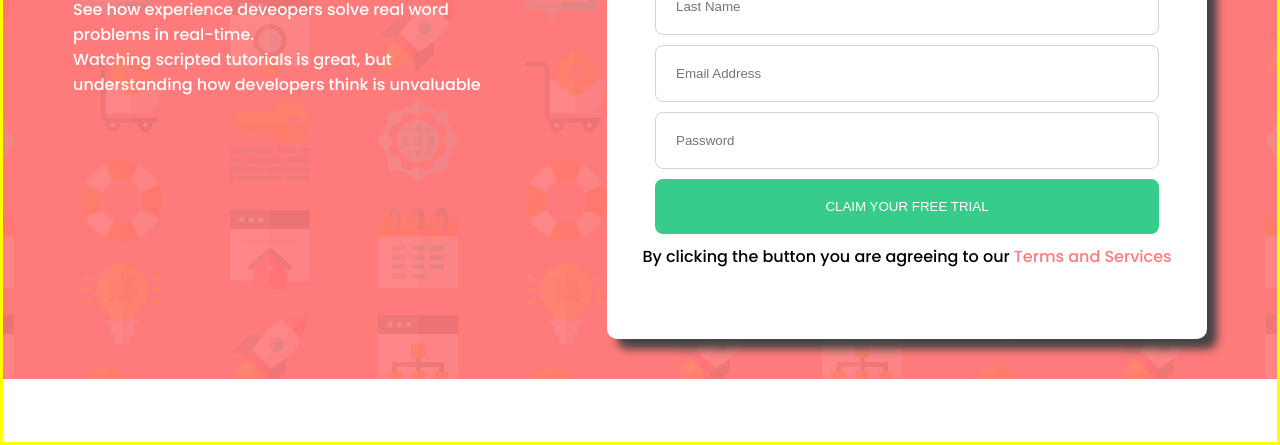
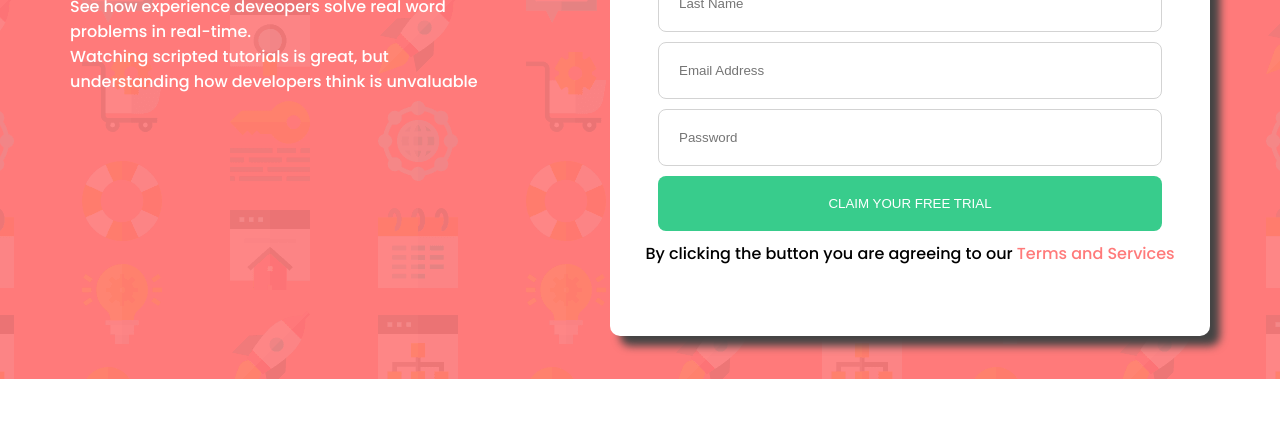
Before and after one commit to jaziirafruitsgithub/intro-component-with-signup-form-master, a plain HTML site: page index.html in a window 1280 px wide. Shown: the part 421-866 px from the top of the page. Drawn offline with Linux system fonts and the light colour scheme.

Commit message:
i deleted some unnecessary code

```diff
--- a/CSS/style.css
+++ b/CSS/style.css
@@ -19,7 +19,7 @@ body {
 .container {
   max-width: 1440px;
   margin: auto;
-  border: yellow 3px solid;
+  /* border: yellow 3px solid; */
 }
 .cont-text {
   margin-right: 120px;
@@ -37,9 +37,7 @@ body {
   border-radius: 8px;
   text-align: center;
 }
-.cont-par {
-  /* line-height: 1.8rem; */
-}
+
 .card {
   /* margin-left: 10px; */
   display: inline-block;
@@ -95,15 +93,7 @@ body {
   margin-bottom: 10px;
   width: 90%;
 }
-#main::after {
-  /* content: "";
-  display: block;
-  width: 100%;
-  height: 100%;
-  position: absolute;
-  top: 0;
-  left: 0; */
-}
+
 span {
   color: hsl(0, 100%, 74%);
 }
```
